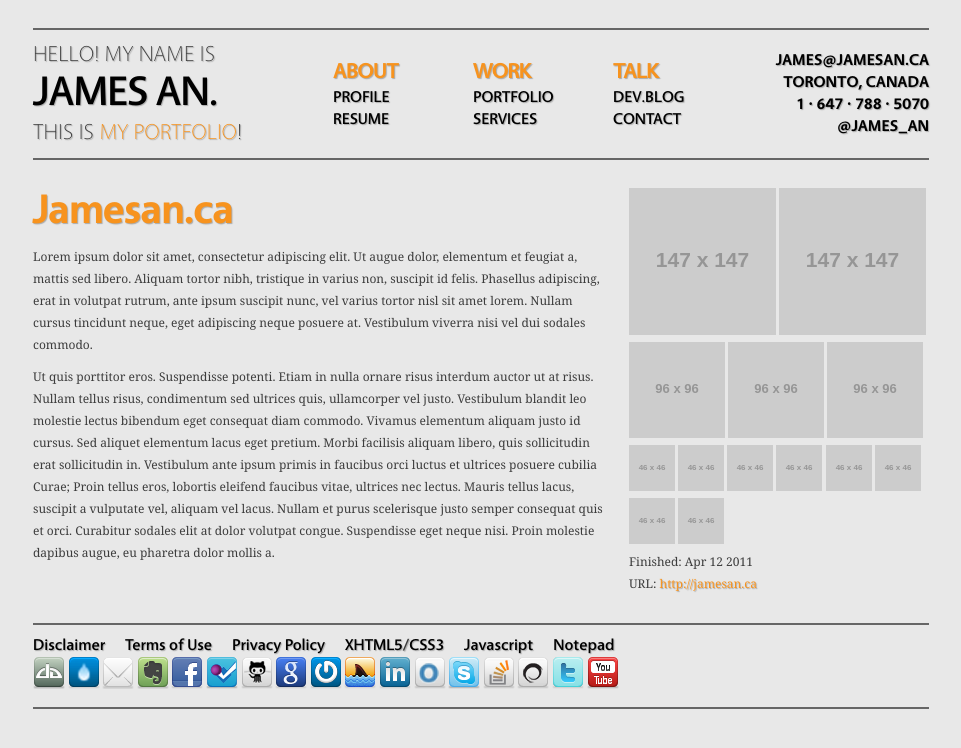
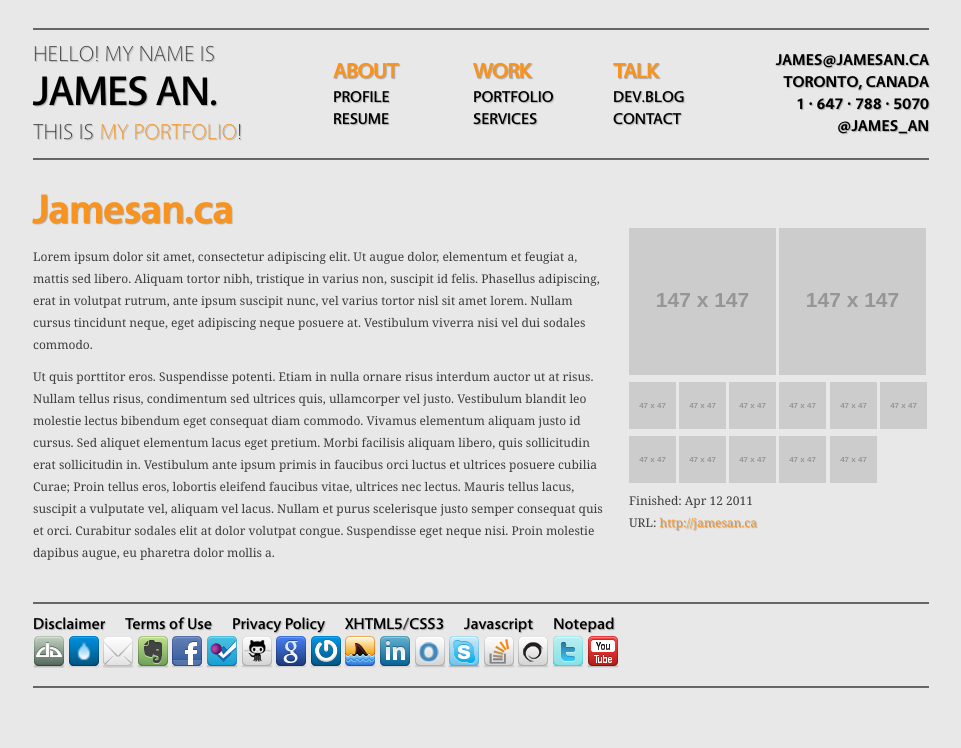
Before and after one commit to jamesan/jamesan.github.com, a Jekyll site: the page built from _posts/2011-04-12-JamesAn.ca.markdown, in a window 1280 px wide. Shown: the top 748 px of the page, without its empty margins (159-1120 px from the left). Built offline with Jekyll 4.4.1, drawn with Linux system fonts in a browser that asks for light colours; nearby versions of some CDN libraries.

Commit message:
Removed platform field for project posts; merged it into techs field.

```diff
--- a/_layouts/project.html
+++ b/_layouts/project.html
@@ -14,17 +14,14 @@ layout: base
         </a>
       {% endfor %}
     </div>
-    <div class="status">
-      <img src="http://placehold.it/96&text={{ page.status }}"/>
-      <img src="http://placehold.it/96&text={{ page.intent }}"/>
-      <img src="http://placehold.it/96&text={{ page.platform }}"/>
-    </div>
-    <div class="work">
+    <div class="icons">
+      <img src="http://placehold.it/47&text={{ page.status }}"/>
+      <img src="http://placehold.it/47&text={{ page.intent }}"/>
       {% for icon in page.work %}
-        <img src="http://placehold.it/46&text={{ icon }}"/>
+        <img src="http://placehold.it/47&text={{ icon }}"/>
       {% endfor %}
       {% for icon in page.techs %}
-        <img src="http://placehold.it/46&text={{ icon }}"/>
+        <img src="http://placehold.it/47&text={{ icon }}"/>
       {% endfor %}
     </div>
     <div class="details">
--- a/_posts/2011-04-11-project-template.markdown
+++ b/_posts/2011-04-11-project-template.markdown
@@ -11,15 +11,13 @@ published:  false # Todo: remove this.
 # Image name same as post title.
 # status:     [online, offline, in_progress]              # Pick one.
 # intent:     [paid, pro_bono, academic]                  # Pick one.
-# platform:   [drupal, github, static_web, windows]       # Pick one.
 # work:       [design, develop, research, hosting, other] # Pick some.
-# techs:      [xhtml, apache, c_c++, css, java, javascript, jekyll, jquery, markdown, mssql, mysql, nginx, php, pylons, python, ruby, sqlite, unity, vba] # Pick some.
+# techs:      [apache, c_c++, css, cvs, drupal, git, java, javascript, jekyll, jquery, linux, markdown, mssql, mysql, nginx, php, pylons, python, ruby, sqlite, svn, unity, vba, xhtml] # Pick some.
 
 # Todo: reassign these.
 image_num:  2
 status:     online
 intent:     paid
-platform:   github
 work:       [design, develop]
 techs:      [xhtml, css, jekyll, jquery, markdown, ruby]
 address:    http://jamesan.ca
--- a/_posts/2011-04-12-JamesAn.ca.markdown
+++ b/_posts/2011-04-12-JamesAn.ca.markdown
@@ -8,9 +8,8 @@ categories: [project]
 image_num:  2
 status:     online
 intent:     paid
-platform:   github
 work:       [design, develop]
-techs:      [xhtml, css, jekyll, jquery, markdown, ruby]
+techs:      [css, git, jekyll, jquery, markdown, ruby, xhtml]
 address:    http://jamesan.ca
 ---
 Lorem ipsum dolor sit amet, consectetur adipiscing elit. Ut augue dolor, elementum et feugiat a, mattis sed libero. Aliquam tortor nibh, tristique in varius non, suscipit id felis. Phasellus adipiscing, erat in volutpat rutrum, ante ipsum suscipit nunc, vel varius tortor nisl sit amet lorem. Nullam cursus tincidunt neque, eget adipiscing neque posuere at. Vestibulum viverra nisi vel dui sodales commodo.
```
